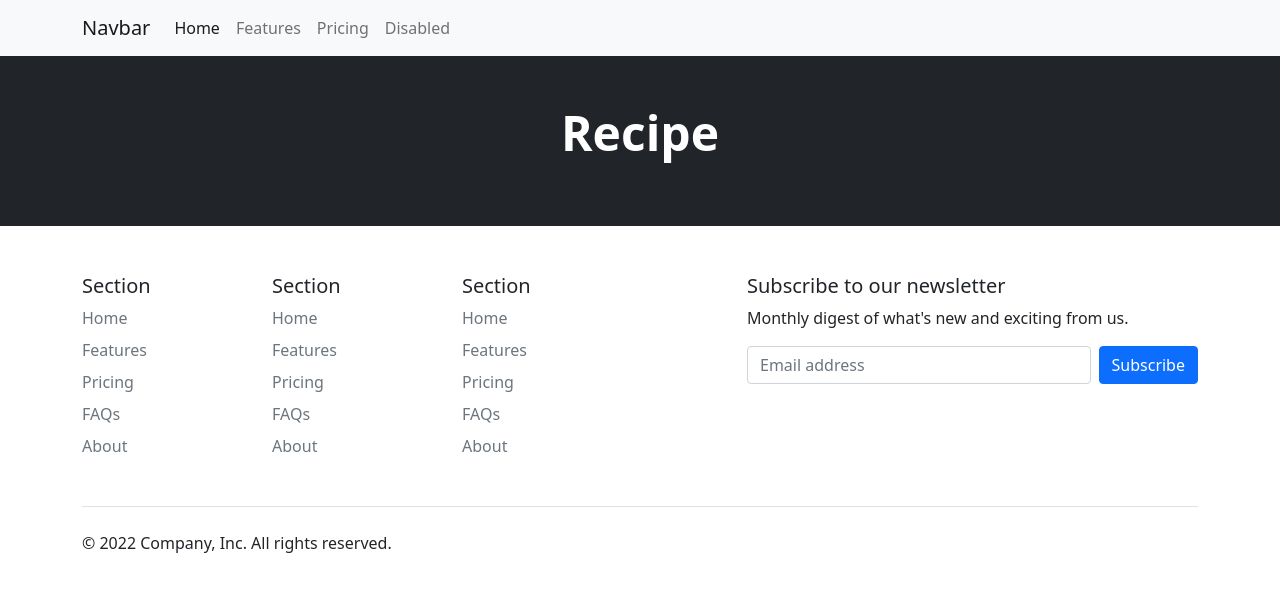
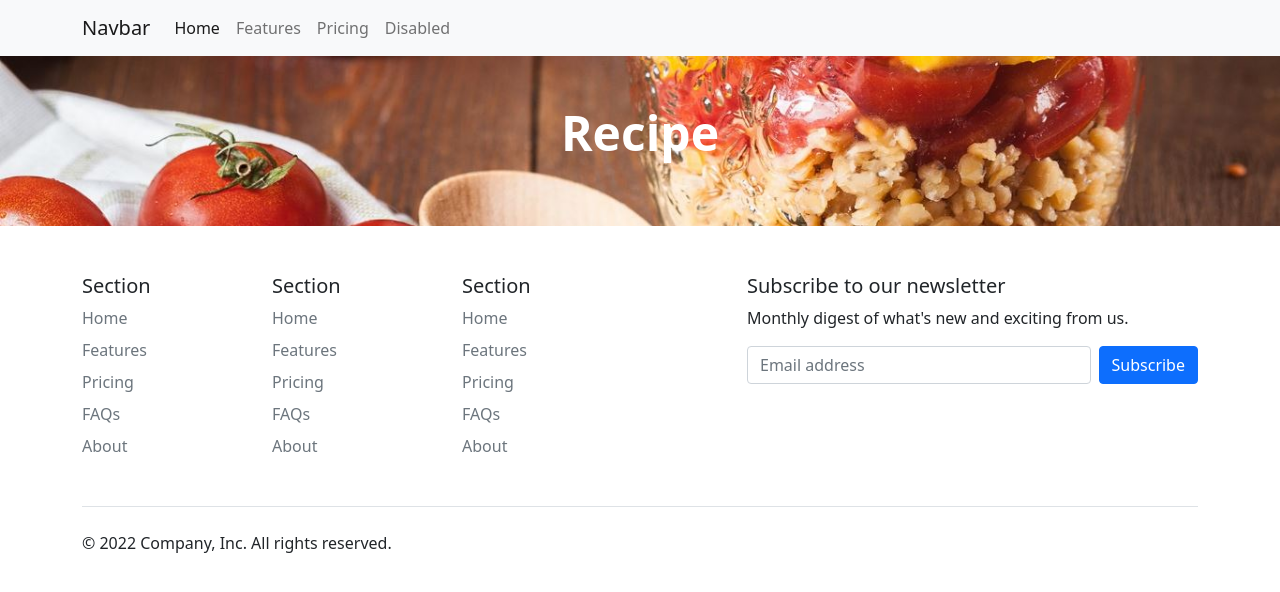
Before and after one commit to Elhambasir/code-alpha-recipe-book, a plain HTML site: page recipe.html in a window 1280 px wide. Drawn offline with nearby package versions, Linux system fonts and the light colour scheme.

Commit message:
add recipe header background

```diff
--- a/css/style.css
+++ b/css/style.css
@@ -6,3 +6,9 @@
 .fs-7 {
   font-size: 12px;
 }
+
+.recipe_header {
+  background-image: url("../assets/img/header.JPG");
+  background-size: cover;
+  background-repeat: no-repeat;
+}
--- a/recipe.html
+++ b/recipe.html
@@ -41,7 +41,7 @@
     </nav>
     <!-- END NAVIGATION PANEL -->
      <!-- SECTION -->
-     <section class="bg-dark text-secondary px-4 py-5 text-center">
+     <section class="recipe_header bg-dark text-secondary px-4 py-5 text-center">
       <div class="container py-2 mt-5">
         <div class="row">
           <div class="col">
```
Also changed, not shown: assets/img/fast-food.png (added), assets/img/header.JPG (added).
